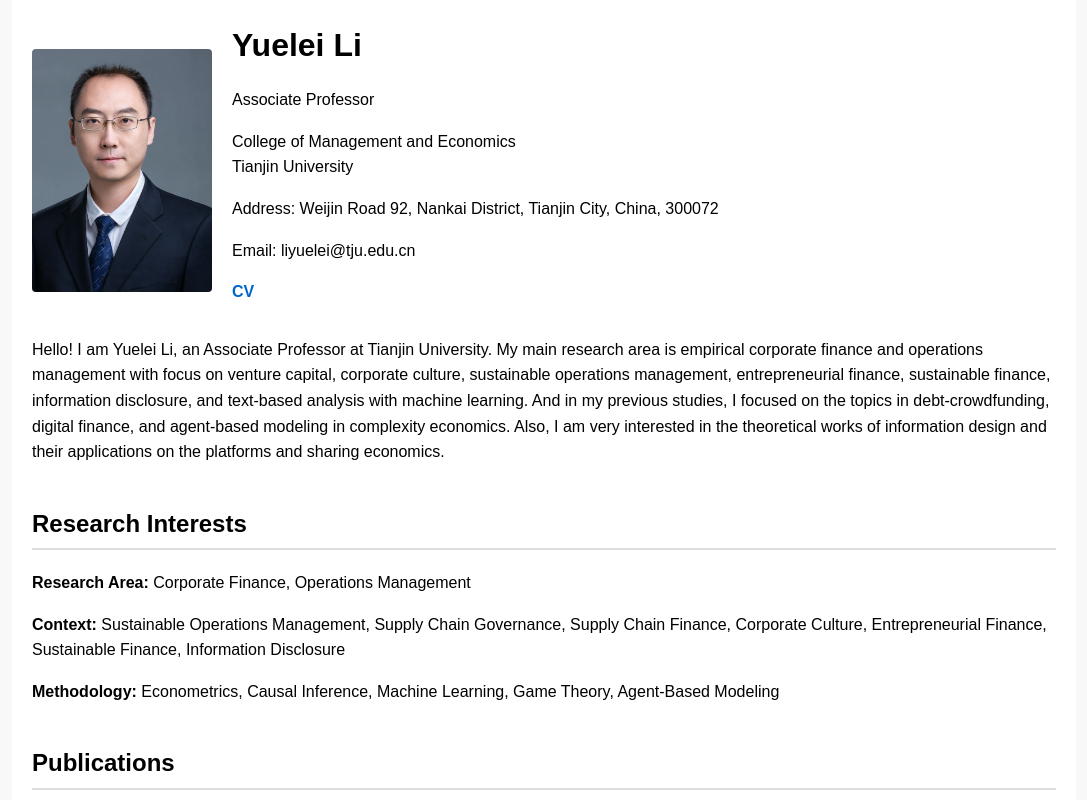
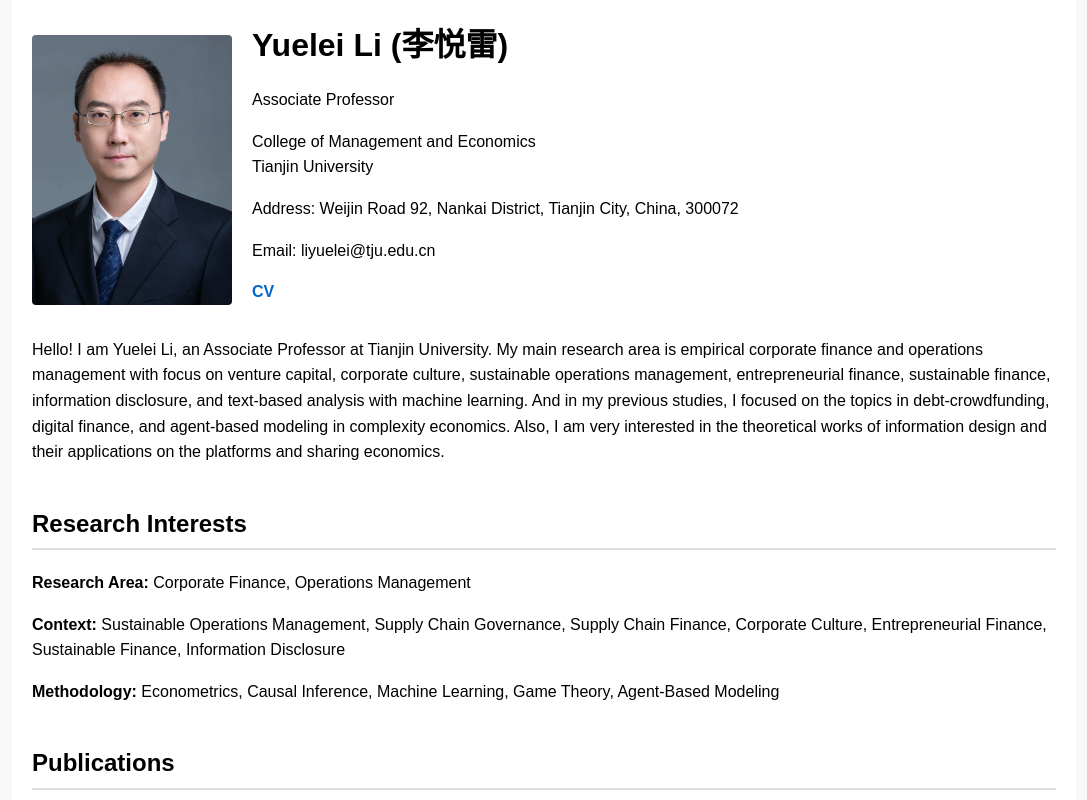
Before and after one commit to lyltju/lyltju.github.io, a plain HTML site: page index.html in a window 1280 px wide. Shown: the top 800 px of the page, without its empty margins (96-1183 px from the left). Drawn offline with Linux system fonts and the light colour scheme.

Commit message:
Modify profile section in index.html
Updated profile image width and added Chinese name.

```diff
--- a/index.html
+++ b/index.html
@@ -24,7 +24,7 @@
             gap: 20px;
         }
         img.profile {
-            width: 180px;
+            width: 200px;
             border-radius: 4px;
         }
         h1 {
@@ -49,7 +49,7 @@
     <div class="header">
         <img class="profile" src="files/profile.jpg" alt="Profile Photo" />
         <div>
-            <h1>Yuelei Li</h1>
+            <h1>Yuelei Li (李悦雷)</h1>
             <p>Associate Professor</p>
             <p>College of Management and Economics<br />Tianjin University</p>
             <p>Address: Weijin Road 92, Nankai District, Tianjin City, China, 300072</p>
```
